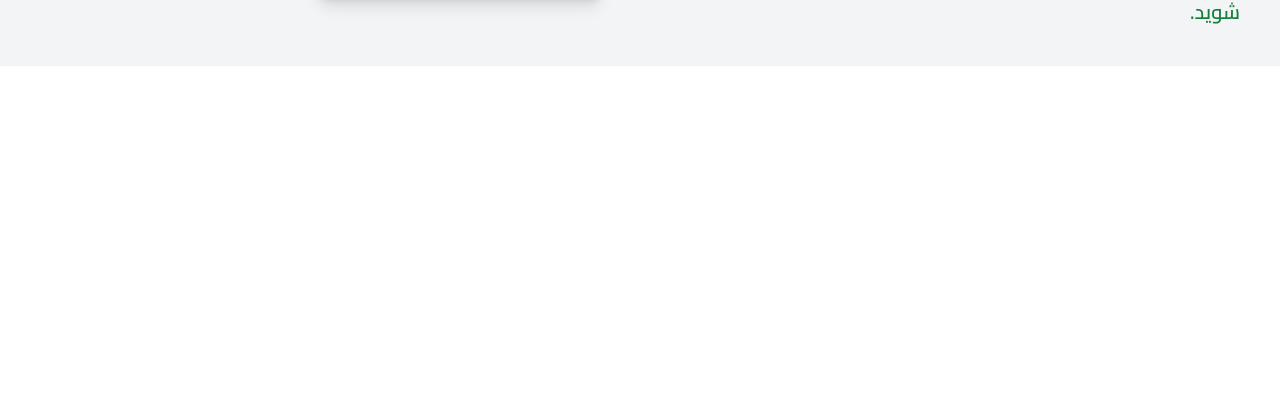
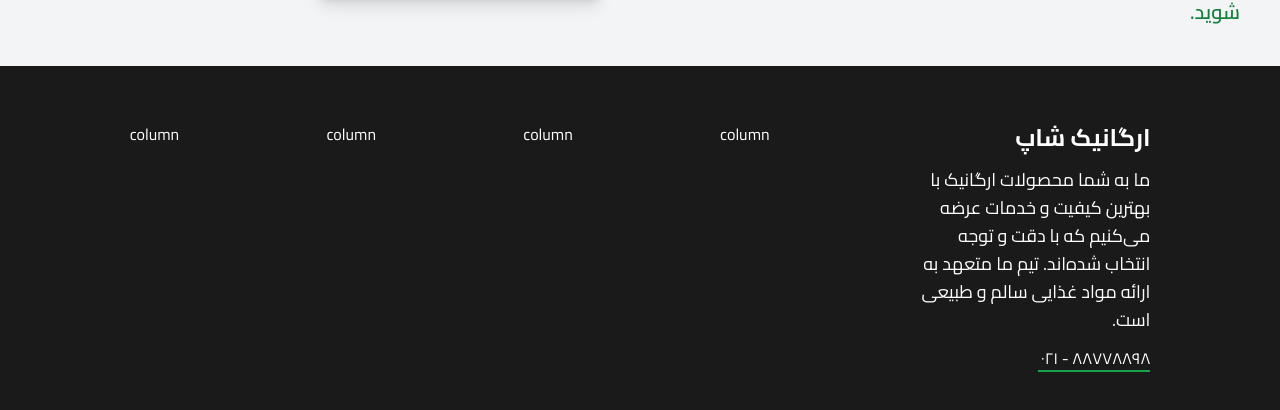
Before and after one commit to Ahmadreza-Mohammadi/organic-shop-next, a Next.js app: page /products in a window 1280 px wide. Shown: the part 2246-2656 px from the top of the page. Before the commit the page ends 2312 px from the top, so only its background shows below. Built offline with nearby package versions, Linux system fonts and the light colour scheme.

Commit message:
fix: components refactored

```diff
--- a/src/app/products/page.tsx
+++ b/src/app/products/page.tsx
@@ -1,4 +1,5 @@
 import FilterBar from "@/components/filter-bar/filterBar";
+import Footer from "@/components/footer/footer";
 import Navbar from "@/components/navbar/navbar";
 import ProductsList from "@/components/products-card/productsList";
 import Subscription from "@/components/subscription/subscription";
@@ -10,6 +11,7 @@ function ProductsComponent() {
       <FilterBar />
       <ProductsList />
       <Subscription />
+      <Footer />
     </div>
   );
 }
--- a/src/components/footer/footer.tsx
+++ b/src/components/footer/footer.tsx
@@ -0,0 +1,23 @@
+function Footer() {
+  return (
+    <>
+      <div className="bg-[#1A1A1A] text-white w-full p-14 flex justify-around">
+        <div className="w-1/5 flex flex-col gap-3">
+          <h1 className="font-bold text-2xl">ارگانیک شاپ</h1>
+          <p className="text-lg">
+            ما به شما محصولات ارگانیک با بهترین کیفیت و خدمات عرضه می‌کنیم که با
+            دقت و توجه انتخاب شده‌اند. تیم ما متعهد به ارائه مواد غذایی سالم و
+            طبیعی است.
+          </p>
+          <span className="border-b-2 border-green-600 w-28">۸۸۷۷۸۸۹۸ - ۰۲۱</span>
+        </div>
+        <div>column</div>
+        <div>column</div>
+        <div>column</div>
+        <div>column</div>
+      </div>
+    </>
+  );
+}
+
+export default Footer;
--- a/src/components/products-card/productsList.tsx
+++ b/src/components/products-card/productsList.tsx
@@ -24,7 +24,7 @@ function ProductsList() {
         {currentProducts.map((product) => (
           <div
             key={product.id}
-            className="w-1/4 border-2 border-green-300 bg-white h-[540px] p-4 flex shadow-2xl rounded-md transition-transform transform hover:scale-105"
+            className="w-1/4 border-2 border-green-300 bg-white h-[540px] p-4 flex shadow-2xl cursor-pointer rounded-md transition-transform transform hover:scale-105"
           >
             <div className="w-full p-4 flex flex-col justify-between shadow-md">
               <div className="h-full flex justify-center items-center">
```
